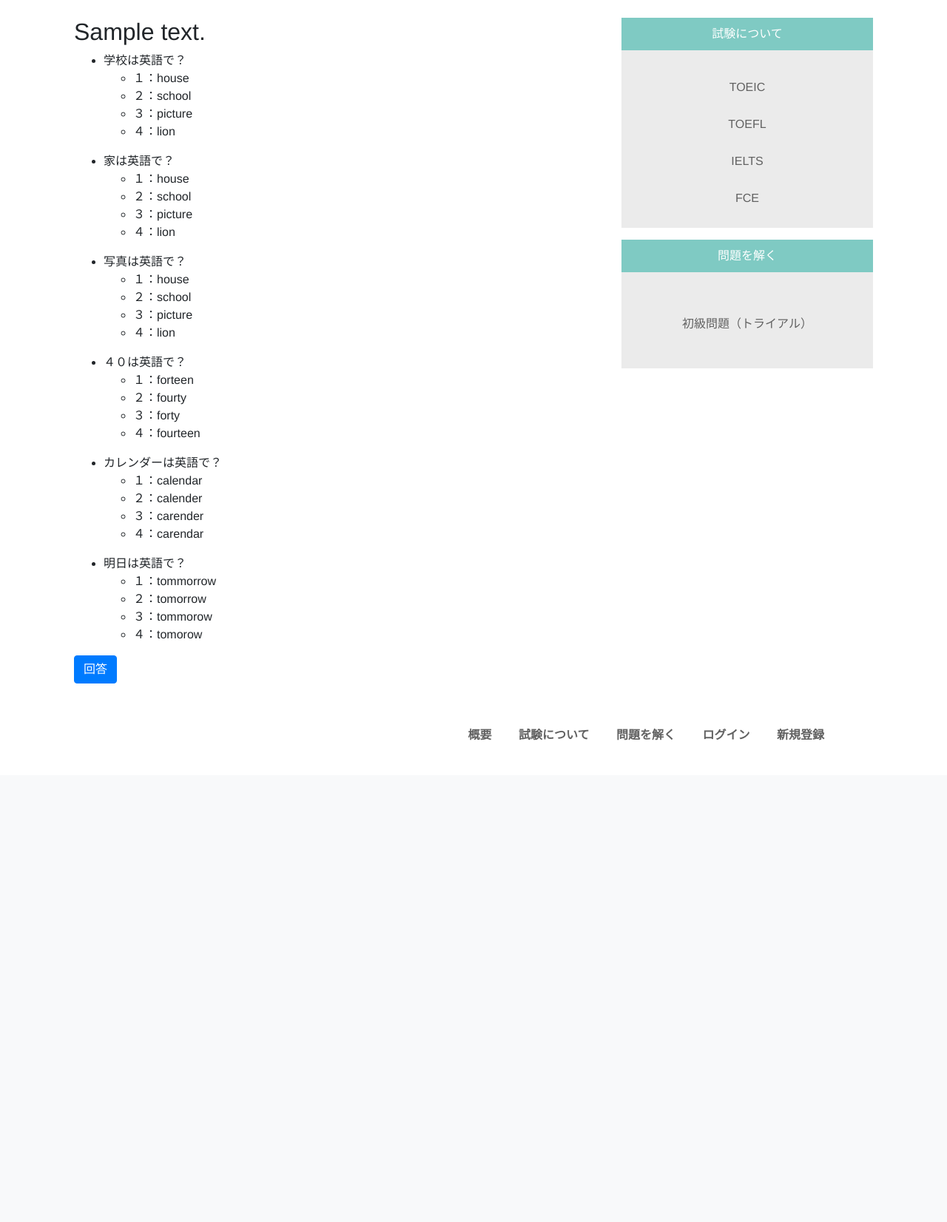
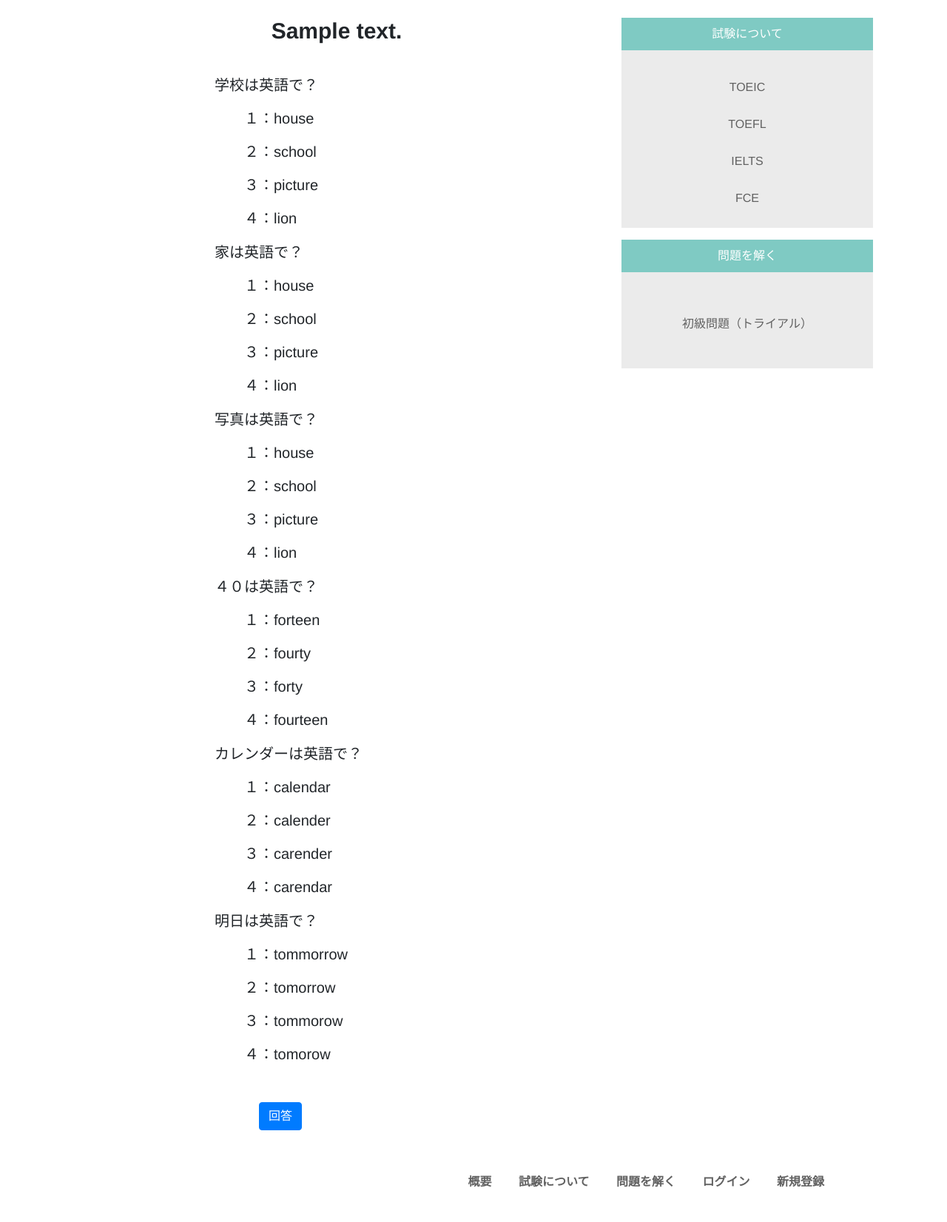
Before and after one commit to mikio-korean22/relish_english, a Rails app: page /samples/1 in a window 1280 px wide. Shown: the part 100-1752 px from the top of the page at 74% size. Before the commit the page ends 1101 px from the top, so only its background shows below. Run offline with Rails 7, Linux system fonts and the light colour scheme; tables that the repository leaves empty hold one stand-in row (values such as "Sample post"); style sheets or scripts are compiled from the project's sources; some libraries are stand-ins or nearby versions.

Commit message:
beginner

```diff
--- a/app/assets/stylesheets/beginners.scss
+++ b/app/assets/stylesheets/beginners.scss
@@ -19,6 +19,9 @@
             font-size: 20px;
             list-style: none;
             margin-left: 70px;
+            .beginner_question_list{
+                text-decoration: none;
+            }
         }
     }
 }
@@ -33,10 +36,10 @@
             font-size: 25px;
         }
     }
-
+    .beginner_question_content{
+        margin-left: 100px;
         ul{
             margin-top: 30px;
-        margin-left: 100px;
             @media(max-width: 549px){
                 padding-left: 8px;
             }
@@ -49,7 +52,7 @@
                 }
             }
         }
-
+    }
     .answer_button{
         margin-top: 40px;
         margin-left: 400px;
--- a/app/assets/stylesheets/samples.scss
+++ b/app/assets/stylesheets/samples.scss
@@ -16,23 +16,55 @@
         li{
             font-size: 20px;
             list-style: none;
+            .sample_question_link{
+                text-decoration: none;
+            }
         }
     }
 }
 
-.question_contentssample{
+.question_contents_sample{
     @media(max-width: 549px){
         padding-left: 35px;
     }
     h2{
         font-size: 30px;
+        font-weight: bold;
+        text-align: center;
         @media(max-width: 549px){
             font-size: 20px;
         }
     }
+    .question_content{
+        margin-left: 150px;
+        margin-top: 40px;
+        @media(max-width: 768px){
+            margin-left: 90px;
+        }
+        @media(max-width: 549px){
+            margin-left: 20px;
+        }
+        ul{
+            li{
+                list-style: none;
+                margin-top: 15px;
+                font-size: 20px;
+                @media(max-width: 549px){
+                    font-size: 14px;
+                }
+            }
+        }
+    }
+     .answer_button{
+            margin-left: 250px;
+            margin-top: 50px;
+            @media(max-width: 549px){
+                margin-left: 110px;
+            }
+        }
 }
 
-.question_answer{
+.question_answer_sample{
     ul{
         li{
             font-weight: bold;
--- a/app/views/beginners/index.html.erb
+++ b/app/views/beginners/index.html.erb
@@ -4,7 +4,7 @@
             <h2>初級問題　一覧</h2>
             <% @quizzes.each do |quiz| %>
                 <ul>
-                    <li><%= link_to quiz.content, beginner_path(quiz.id) %></li>
+                    <li><%= link_to quiz.content, beginner_path(quiz.id), class: "beginner_question_list" %></li>
                 </ul>
             <% end %>
         </div>
--- a/app/views/beginners/show.html.erb
+++ b/app/views/beginners/show.html.erb
@@ -4,6 +4,7 @@
             <h2><%= @quiz.content %></h2>
             <%= form_tag answer_path, method: :get do |f| %>
             <% @questions.each do |question| %>
+            <div class = "beginner_question_content">
                 <ul>
                     <li><%= question.content %></li>
 
@@ -15,7 +16,7 @@
 
                     </ul>
                 </ul>
-
+              </div>
             <% end %>
 
             <%= submit_tag "回答", class: "answer_button"%>
--- a/app/views/samples/index.html.erb
+++ b/app/views/samples/index.html.erb
@@ -4,7 +4,7 @@
             <h2>初級問題（トライアル）</h2>
             <% @quizzes.each do |quiz| %>
                 <ul>
-                    <li><%= link_to quiz.content, sample_path(quiz.id) %></li>
+                    <li><%= link_to quiz.content, sample_path(quiz.id), class: "sample_question_link" %></li>
                 </ul>
             <% end %>
         </div>
--- a/app/views/samples/sample_answer.html.erb
+++ b/app/views/samples/sample_answer.html.erb
@@ -1,6 +1,6 @@
 <div class="row">
     <div class="col-sm-8">
-        <div class = "question_answer">
+        <div class = "question_answer_sample">
             <h2>回答</h2>
             <ul>
                 <li>問題１</li>
--- a/app/views/samples/show.html.erb
+++ b/app/views/samples/show.html.erb
@@ -2,7 +2,7 @@
     <div class = "row">
         <div class = "question_contents_sample col-sm-8">
             <h2><%= @quiz.content %></h2>
-
+            <div class = "question_content">
                 <ul>
                     <li>学校は英語で？</li>
                     <ul>
@@ -62,6 +62,7 @@
                         <li>４：tomorow</li>
                     </ul>
                 </ul>
+                </div>
             <div class = "answer_button">
                 <%= link_to "回答", samples_sample_answer_path, class: "btn btn-primary" %>
             </div>
```
Lines whose indentation alone changed are shown as unchanged.
